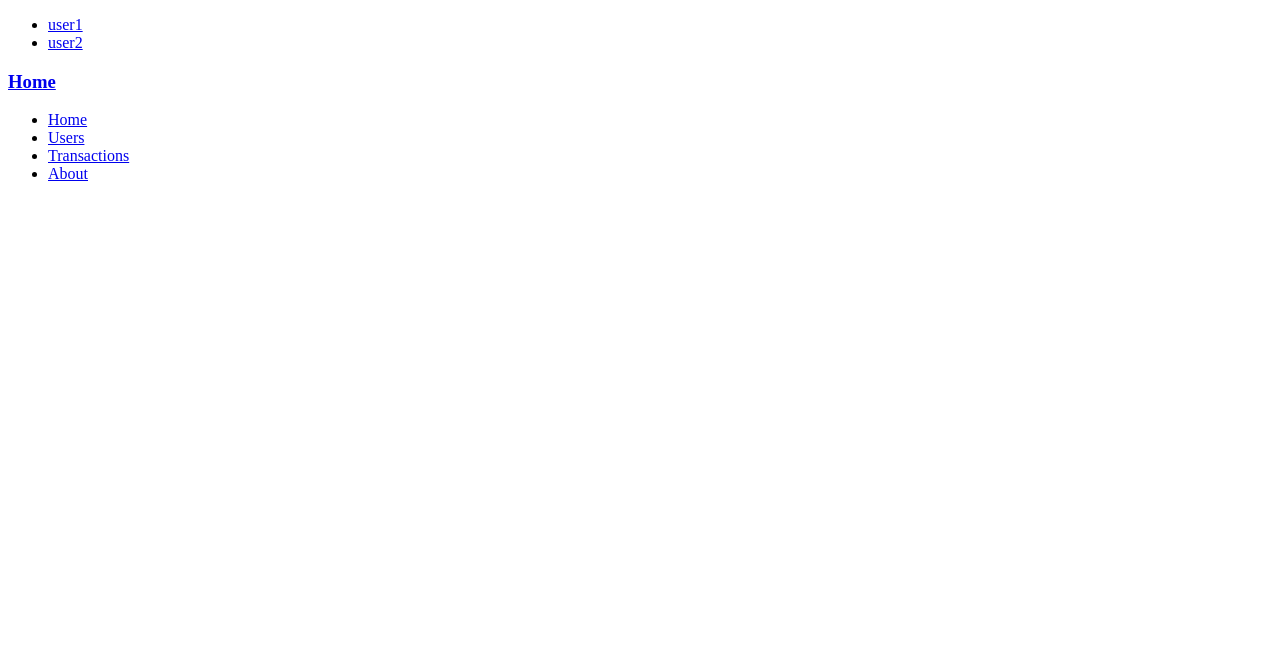
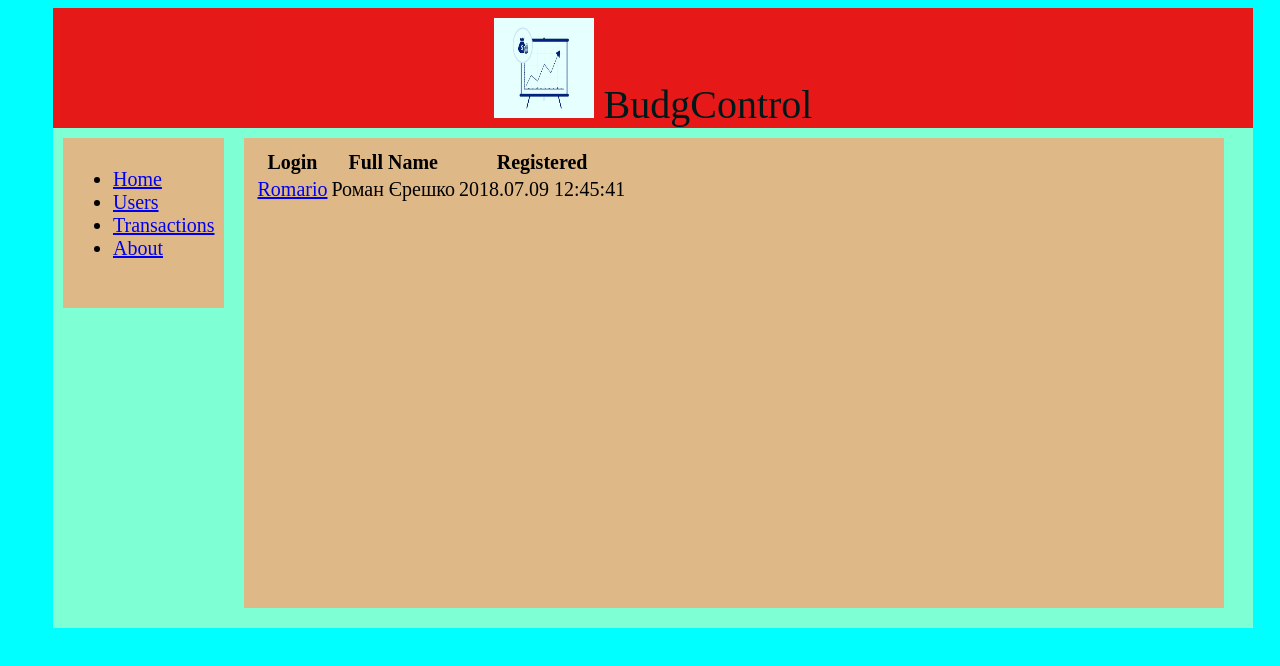
Before and after one commit to 72Roman/webprogbase-lab1, a plain HTML site: page users.html in a window 1280 px wide. Drawn offline with Linux system fonts and the light colour scheme.

Commit message:
added user table

```diff
--- a/stylesheets/style.css
+++ b/stylesheets/style.css
@@ -29,7 +29,7 @@ body {
 	margin: 10px;
 	padding: 10px;
 }
-#description {
+.description {
 	font-size: 20px;
 	height: 450px;
 	width: 80%
--- a/users.html
+++ b/users.html
@@ -1,25 +1,49 @@
 <!DOCTYPE html>
 <html>
+
 <head>
-  <meta charset="utf-8" />
-  <title>HTML5</title>
+	<meta charset="utf-8">
+	<title>BudgControl</title>
+	<meta name="description" content="finance controlling">
+	<meta name="author" content="Roman Yereshko">
+	<link type="text/css" href="stylesheets/style.css" rel="stylesheet" />
 </head>
+
 <body>
-  <p>
+	<div class="mainPage">
+		<div class="title">
+			<img src="images/users/budgControlLogo.jpg" width="100" height="100">
+			BudgControl
+
+
+		</div>
+		<div class="content">
+			<div id="menu">
 				<ul>
-	  <li> <a href="users/1.html"> user1</a></li>
-	  <li> <a href="users/2.html"> user2</a></li>
-	</ul>
-	</p>
-	<p>
-		<a href="index.html"> <h3>Home</h3></a>
-	</p>
-	<div> <ul>
 					<li> <a href="index.html"> Home</a></li>
 					<li> <a href="users.html"> Users</a></li>
 					<li> <a href="transactions.html"> Transactions</a></li>
 					<li> <a href="about.html"> About</a></li>
 				</ul>
 			</div>
+			<div class="description">
+				<table>
+					<tr>
+						<th>Login</th>
+						<th>Full Name</th>
+						<th>Registered</th>
+					</tr>
+					<tr>
+						<td><a href="users/1.html">Romario</a></td>
+						<td>Роман Єрешко</td>
+						<td>2018.07.09 12:45:41</td>
+					</tr>
+				</table>
+			</div>
+
+		</div>
+
+	</div>
 </body>
+
 </html>
```
Also changed, not shown: about.html (+24 -6 lines), index.html (+11 -6 lines), transactions.html (+23 -10 lines). Lines whose indentation alone changed are shown as unchanged.
